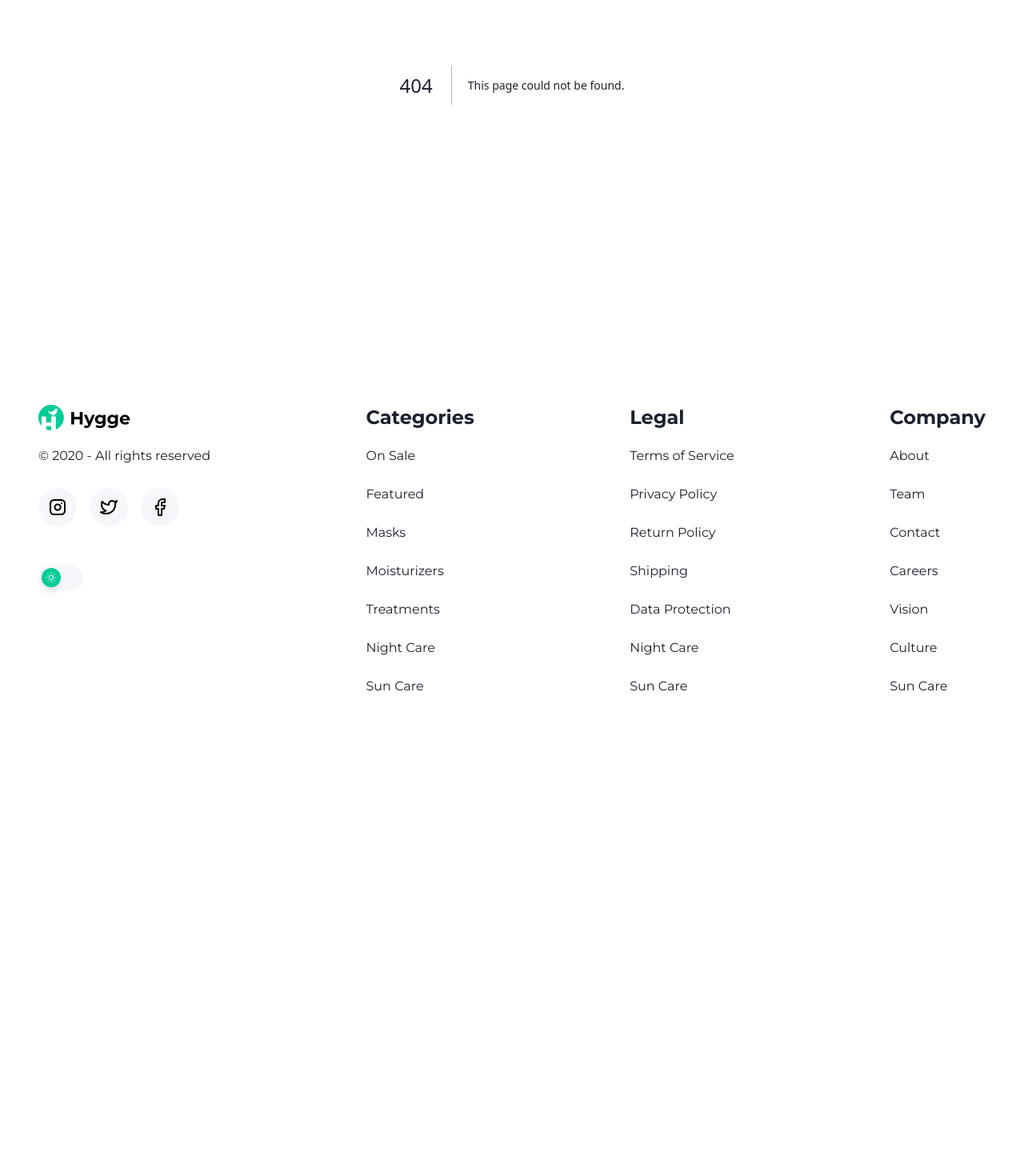
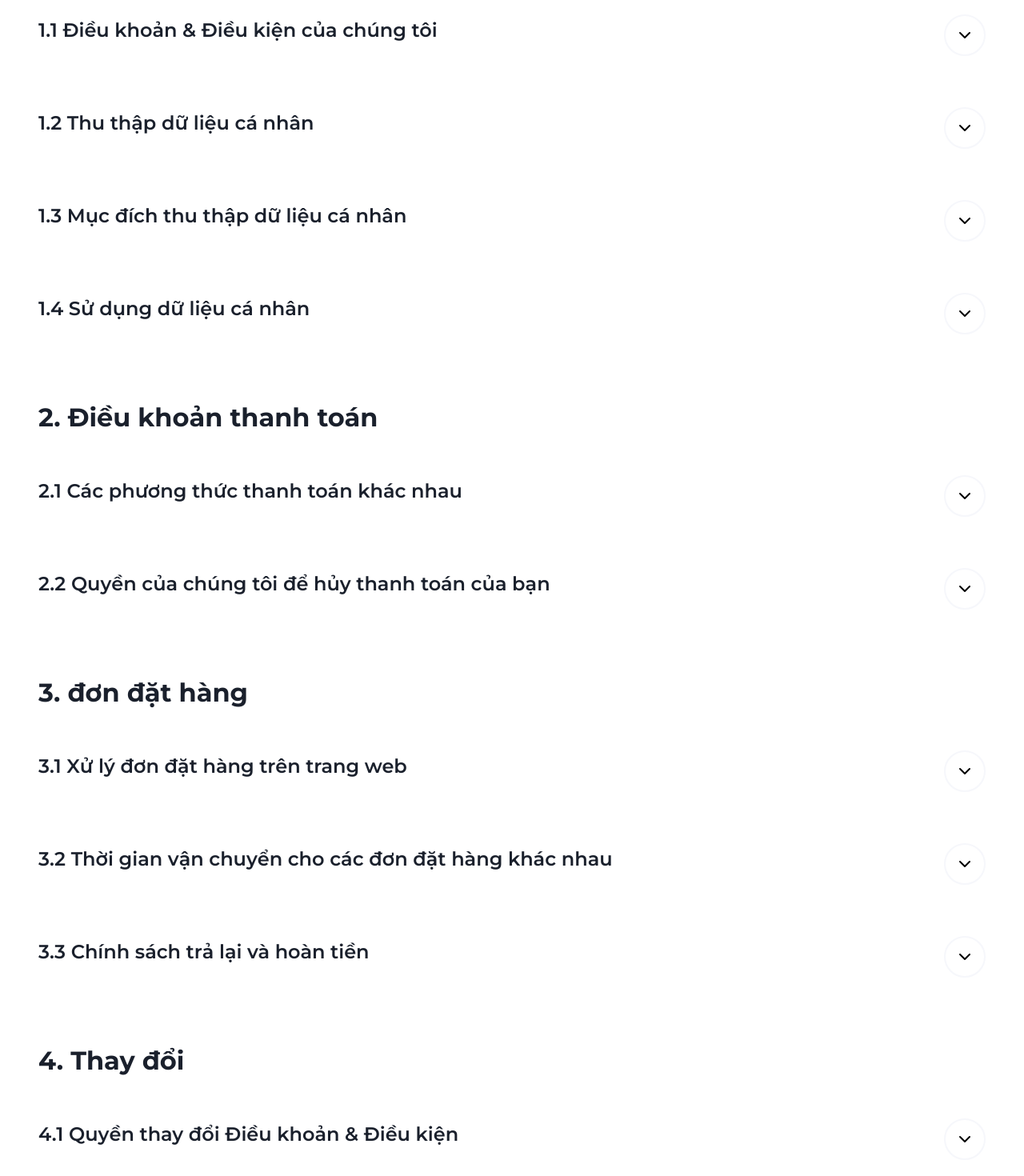
Before and after one commit to TuVoXuan/cosmetics-store-fe, a Next.js app: page /legal in a window 1280 px wide. Before the commit this address had no page. Shown: the part 390-1860 px from the top of the page at 80% size. Before the commit the page ends 1368 px from the top, so only its background shows below. Built offline with nearby package versions, Linux system fonts and the light colour scheme.

Commit message:
feat: make dark mode for legal page

```diff
--- /dev/null
+++ b/components/text/smallPara.tsx
@@ -0,0 +1,48 @@
+import React, { useRef } from "react";
+import Expand from "../icons/expand";
+
+interface Props {
+	title: string;
+	children: string;
+}
+
+export default function SmallPara({ title, children }: Props) {
+	const titleRef = useRef<HTMLButtonElement>(null);
+	const paraRef = useRef<HTMLDivElement>(null);
+	const paraWrapRef = useRef<HTMLDivElement>(null);
+
+	const handleClick = () => {
+		if (titleRef.current) {
+			titleRef.current.classList.toggle("rotate-180");
+		}
+		if (paraRef.current) {
+			if (paraRef.current.clientHeight) {
+				paraRef.current.style.height = "0";
+			} else {
+				if (paraWrapRef.current) {
+					paraRef.current.style.height = paraWrapRef.current.clientHeight + "px";
+				}
+			}
+		}
+	};
+
+	return (
+		<div>
+			<div onClick={handleClick} className="flex items-start justify-between gap-x-6">
+				<h4 className="font-semibold text-heading-4 lg:text-paragraph-1 dark:text-white">{title}</h4>
+
+				<button
+					ref={titleRef}
+					className="p-4 transition-all duration-300 ease-linear border-2 rounded-full border-gray-accent dark:border-black-dark-2"
+				>
+					<Expand height={16} width={16} className="dark:text-white" />
+				</button>
+			</div>
+			<div ref={paraRef} className="h-0 mt-4 overflow-hidden transition-all duration-300 ease-linear">
+				<p ref={paraWrapRef} className="text-paragraph-4 lg:text-paragraph-3 dark:text-white">
+					{children}
+				</p>
+			</div>
+		</div>
+	);
+}
--- /dev/null
+++ b/pages/legal.tsx
@@ -0,0 +1,104 @@
+import React, { useRef } from "react";
+import Expand from "../components/icons/expand";
+import SmallPara from "../components/text/smallPara";
+import TitlePage from "../components/title-page/title-page";
+
+export default function Legal() {
+	return (
+		<section
+			className="pt-14 md:pt-16 space-y-[56px] md:space-y-[64px] xl:space-y-[144px]
+			mb-[104px] md:mb-[112px] xl:mb-[144px]"
+		>
+			<TitlePage subtitle="Hợp pháp" title="Hygge - Điều khoản và điều kiện" />
+
+			<div className="space-y-10 lg:space-y-12">
+				<h3 className="font-bold text-heading-3 lg:text-heading-2 dark:text-white">1. Giới thiệu</h3>
+				<div className="space-y-10 lg:space-y-12 xl:space-y-0 xl:grid xl:grid-cols-2 xl:gap-x-24 xl:gap-y-[72px]">
+					<SmallPara title="1.1 Điều khoản & Điều kiện của chúng tôi">
+						Lorem ipsum dolor sit amet, consectetur adipiscing elit, sed do eiusmod tempor
+						incididunt ut labore et dolore magna aliqua. Ut enim ad minim veniam, quis nostrud
+						exercitation ullamco laboris nisi ut aliquip ex ea commodo consequat.
+					</SmallPara>
+
+					<SmallPara title="1.2 Thu thập dữ liệu cá nhân">
+						Lorem ipsum dolor sit amet, consectetur adipiscing elit, sed do eiusmod tempor
+						incididunt ut labore et dolore magna aliqua. Ut enim ad minim veniam, quis nostrud
+						exercitation ullamco laboris nisi ut aliquip ex ea commodo consequat.
+					</SmallPara>
+					<SmallPara title="1.3 Mục đích thu thập dữ liệu cá nhân">
+						Lorem ipsum dolor sit amet, consectetur adipiscing elit, sed do eiusmod tempor
+						incididunt ut labore et dolore magna aliqua. Ut enim ad minim veniam, quis nostrud
+						exercitation ullamco laboris nisi ut aliquip ex ea commodo consequat.
+					</SmallPara>
+
+					<SmallPara title="1.4 Sử dụng dữ liệu cá nhân">
+						Lorem ipsum dolor sit amet, consectetur adipiscing elit, sed do eiusmod tempor
+						incididunt ut labore et dolore magna aliqua. Ut enim ad minim veniam, quis nostrud
+						exercitation ullamco laboris nisi ut aliquip ex ea commodo consequat.
+					</SmallPara>
+				</div>
+			</div>
+
+			<div className="space-y-10 lg:space-y-12">
+				<h3 className="font-bold text-heading-3 lg:text-heading-2 dark:text-white">
+					2. Điều khoản thanh toán
+				</h3>
+				<div className="space-y-10 lg:space-y-12 xl:space-y-0 xl:grid xl:grid-cols-2 xl:gap-x-24 xl:gap-y-[72px]">
+					<SmallPara title="2.1 Các phương thức thanh toán khác nhau">
+						Lorem ipsum dolor sit amet, consectetur adipiscing elit, sed do eiusmod tempor
+						incididunt ut labore et dolore magna aliqua. Ut enim ad minim veniam, quis nostrud
+						exercitation ullamco laboris nisi ut aliquip ex ea commodo consequat.
+					</SmallPara>
+
+					<SmallPara title="2.2 Quyền của chúng tôi để hủy thanh toán của bạn">
+						Lorem ipsum dolor sit amet, consectetur adipiscing elit, sed do eiusmod tempor
+						incididunt ut labore et dolore magna aliqua. Ut enim ad minim veniam, quis nostrud
+						exercitation ullamco laboris nisi ut aliquip ex ea commodo consequat.
+					</SmallPara>
+				</div>
+			</div>
+
+			<div className="space-y-10 lg:space-y-12">
+				<h3 className="font-bold text-heading-3 lg:text-heading-2 dark:text-white">
+					3. đơn đặt hàng
+				</h3>
+				<div className="space-y-10 lg:space-y-12 xl:space-y-0 xl:grid xl:grid-cols-2 xl:gap-x-24 xl:gap-y-[72px]">
+					<SmallPara title="3.1 Xử lý đơn đặt hàng trên trang web">
+						Lorem ipsum dolor sit amet, consectetur adipiscing elit, sed do eiusmod tempor
+						incididunt ut labore et dolore magna aliqua. Ut enim ad minim veniam, quis nostrud
+						exercitation ullamco laboris nisi ut aliquip ex ea commodo consequat.
+					</SmallPara>
+
+					<SmallPara title="3.2 Thời gian vận chuyển cho các đơn đặt hàng khác nhau">
+						Lorem ipsum dolor sit amet, consectetur adipiscing elit, sed do eiusmod tempor
+						incididunt ut labore et dolore magna aliqua. Ut enim ad minim veniam, quis nostrud
+						exercitation ullamco laboris nisi ut aliquip ex ea commodo consequat.
+					</SmallPara>
+
+					<SmallPara title="3.3 Chính sách trả lại và hoàn tiền">
+						Lorem ipsum dolor sit amet, consectetur adipiscing elit, sed do eiusmod tempor
+						incididunt ut labore et dolore magna aliqua. Ut enim ad minim veniam, quis nostrud
+						exercitation ullamco laboris nisi ut aliquip ex ea commodo consequat.
+					</SmallPara>
+				</div>
+			</div>
+
+			<div className="space-y-10 lg:space-y-12">
+				<h3 className="font-bold text-heading-3 lg:text-heading-2 dark:text-white">4. Thay đổi</h3>
+				<div className="space-y-10 lg:space-y-12 xl:space-y-0 xl:grid xl:grid-cols-2 xl:gap-x-24 xl:gap-y-[72px]">
+					<SmallPara title="4.1 Quyền thay đổi Điều khoản & Điều kiện">
+						Lorem ipsum dolor sit amet, consectetur adipiscing elit, sed do eiusmod tempor
+						incididunt ut labore et dolore magna aliqua. Ut enim ad minim veniam, quis nostrud
+						exercitation ullamco laboris nisi ut aliquip ex ea commodo consequat.
+					</SmallPara>
+
+					<SmallPara title="4.2 Thông báo thay đổi Điều khoản & Điều kiện">
+						Lorem ipsum dolor sit amet, consectetur adipiscing elit, sed do eiusmod tempor
+						incididunt ut labore et dolore magna aliqua. Ut enim ad minim veniam, quis nostrud
+						exercitation ullamco laboris nisi ut aliquip ex ea commodo consequat.
+					</SmallPara>
+				</div>
+			</div>
+		</section>
+	);
+}
```
